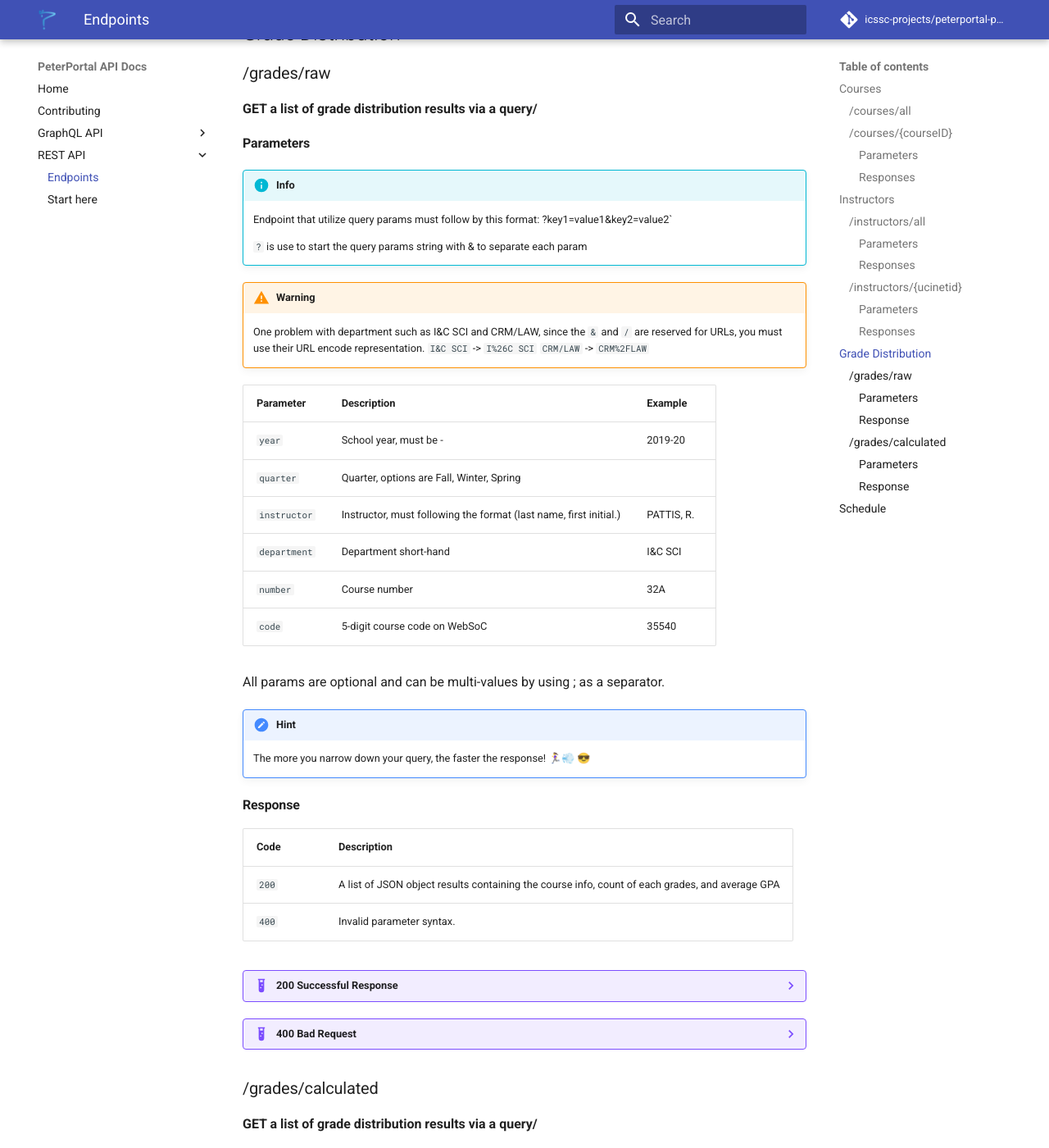
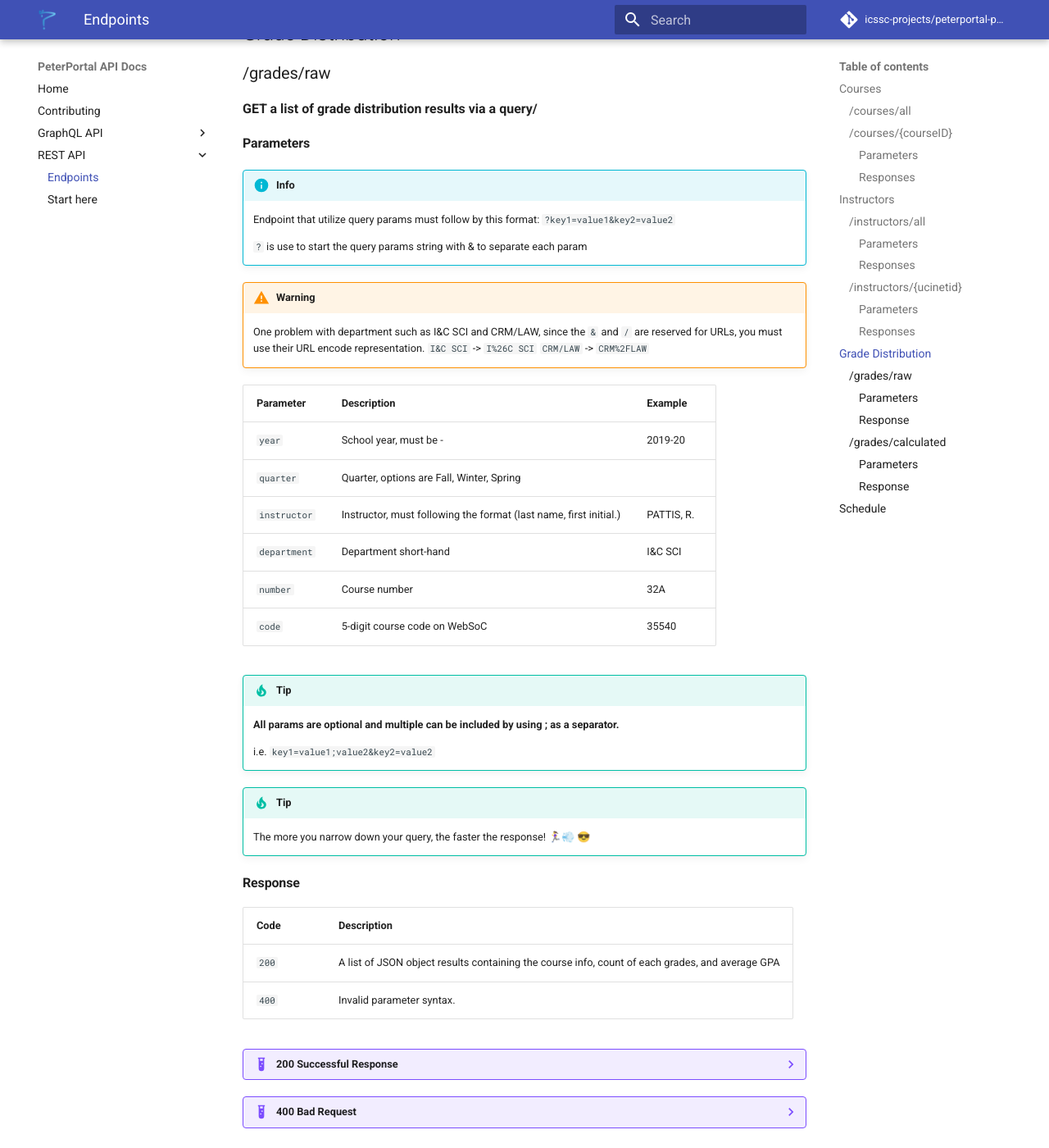
Before and after one commit to icssc/peterportal-public-api, an MkDocs documentation site: the page built from docs/REST-API/endpoints.md, in a window 1280 px wide and 1400 px high, scrolled down 2319 px. Shown: the whole window at 82% size. Built offline with MkDocs 1.6.1 and Material for MkDocs 9.7.7, drawn with Linux system fonts in a browser that asks for light colours; comment, search, counter and statistics services are not loaded.

Commit message:
new emphasis in docs

```diff
--- a/docs/REST-API/endpoints.md
+++ b/docs/REST-API/endpoints.md
@@ -222,7 +222,7 @@
 
 !!! info
     Endpoint that utilize query params must follow by this format:
-    ?key1=value1&key2=value2`
+    `?key1=value1&key2=value2`
 
     `?` is use to start the query params string with &  to separate each param
 
@@ -242,9 +242,13 @@
 | `number` | Course number | 32A |
 |  `code` | 5-digit course code on WebSoC | 35540 |
 
-All params are optional and can be multi-values by using ; as a separator.
 
-!!! hint
+!!! tip
+    **All params are optional and multiple can be included by using ; as a separator.**
+
+    i.e. `key1=value1;value2&key2=value2`
+
+!!! tip
     The more you narrow down your query, the faster the response! 🏃‍♀️💨 😎
 
 #### Response
```
Also changed, not shown: 1 other file.
